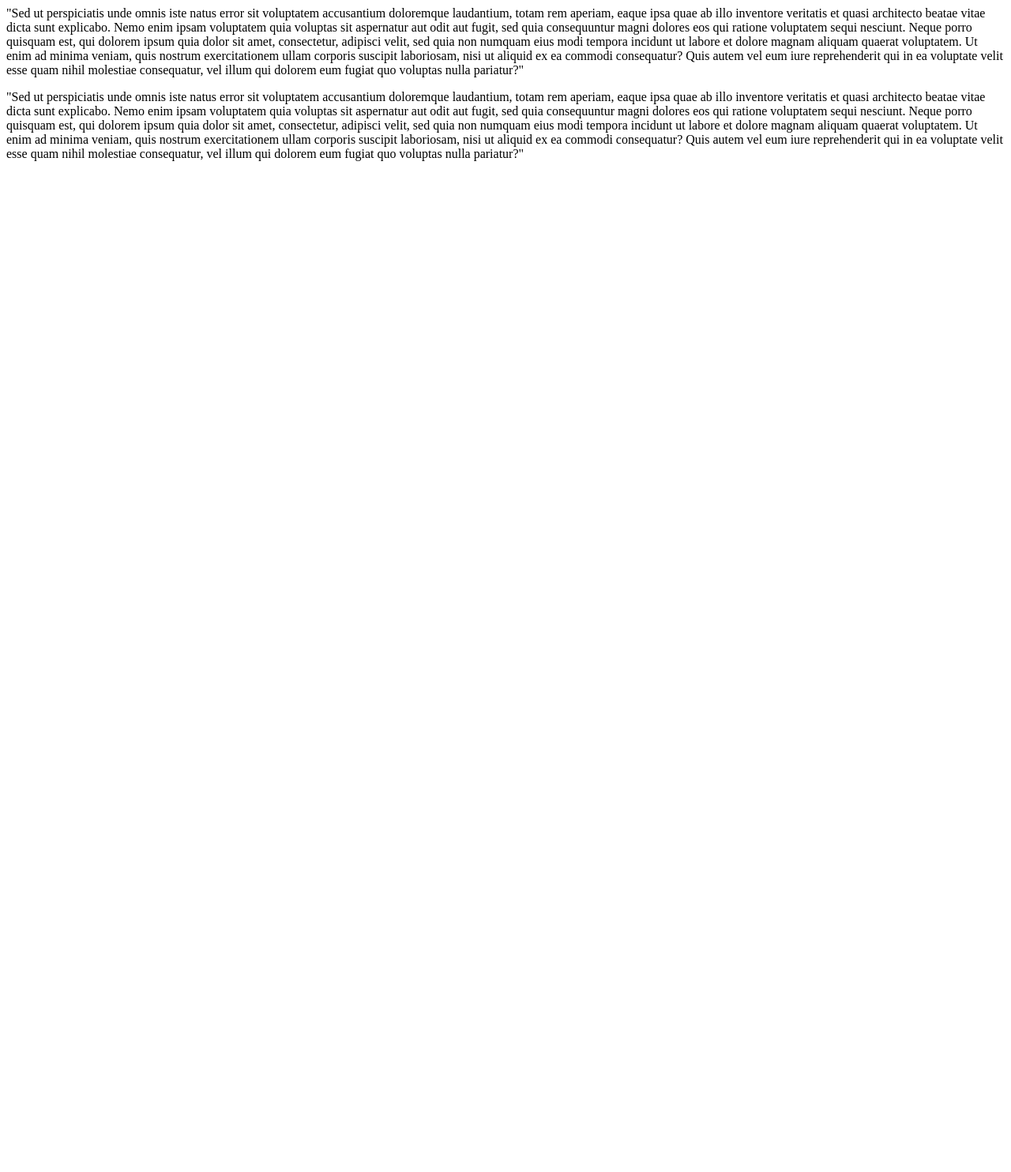
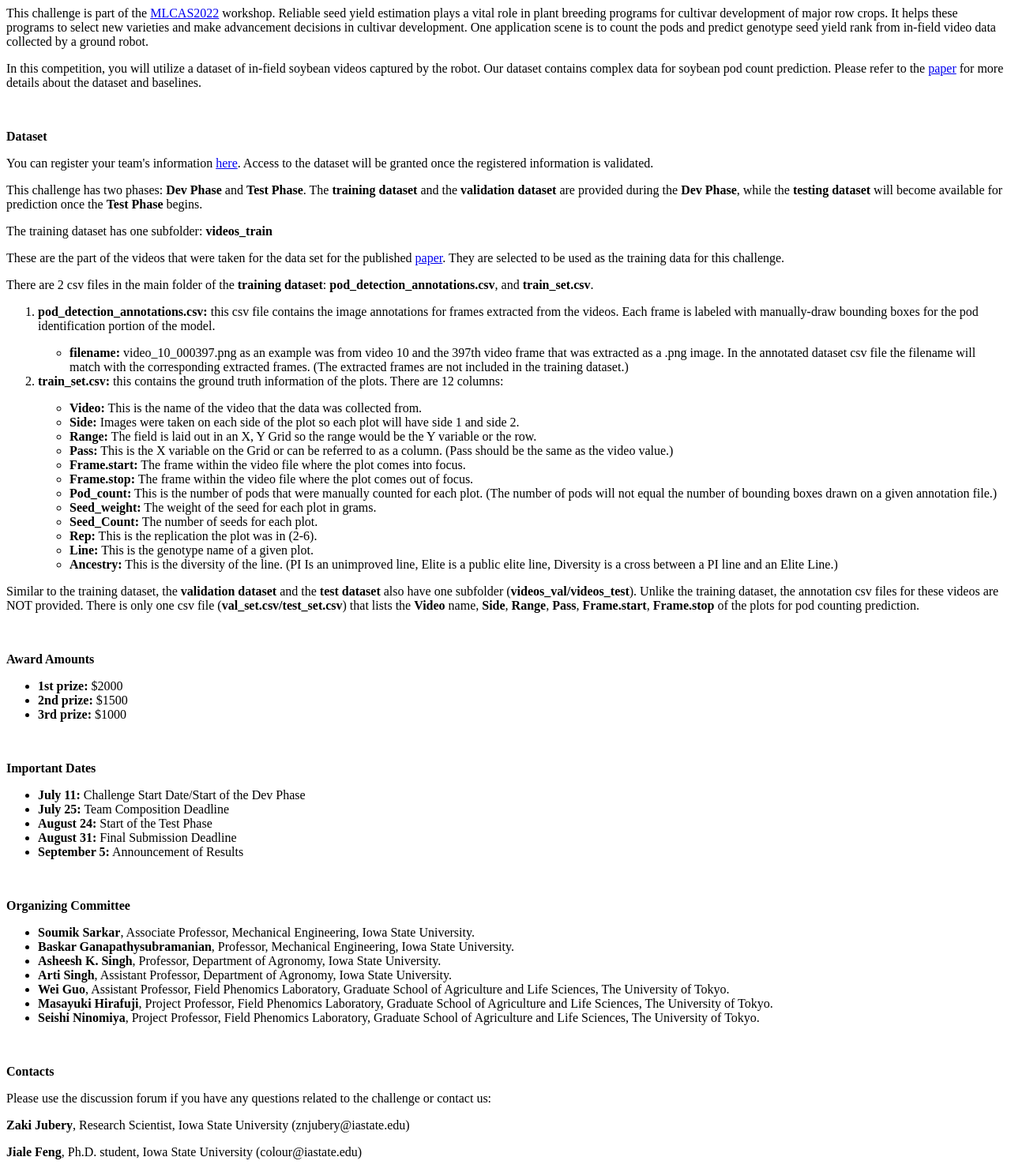
Before and after one commit to znjubery/mlcas_test, a Python web app: template templates/description.html in a window 1280 px wide. Shown: the whole page at 79% size. Before the commit the page ends 800 px from the top, so only its background shows below. Run offline with Jinja, Linux system fonts and the light colour scheme; the template is opened without the code that fills it, so the values that code supplies are empty.

Commit message:
Update description.html

```diff
--- a/templates/description.html
+++ b/templates/description.html
@@ -1,3 +1,77 @@
-<p>"Sed ut perspiciatis unde omnis iste natus error sit voluptatem accusantium doloremque laudantium, totam rem aperiam, eaque ipsa quae ab illo inventore veritatis et quasi architecto beatae vitae dicta sunt explicabo. Nemo enim ipsam voluptatem quia voluptas sit aspernatur aut odit aut fugit, sed quia consequuntur magni dolores eos qui ratione voluptatem sequi nesciunt. Neque porro quisquam est, qui dolorem ipsum quia dolor sit amet, consectetur, adipisci velit, sed quia non numquam eius modi tempora incidunt ut labore et dolore magnam aliquam quaerat voluptatem. Ut enim ad minima veniam, quis nostrum exercitationem ullam corporis suscipit laboriosam, nisi ut aliquid ex ea commodi consequatur? Quis autem vel eum iure reprehenderit qui in ea voluptate velit esse quam nihil molestiae consequatur, vel illum qui dolorem eum fugiat quo voluptas nulla pariatur?"</p>
+<p>This challenge is part of the <a href="https://mlcas2022.github.io/">MLCAS2022</a> workshop. Reliable seed yield estimation plays a vital role in plant breeding programs for cultivar development of major row crops. It helps these programs to select new varieties and make advancement decisions in cultivar development. One application scene is to count the pods and predict genotype seed yield rank from in-field video data collected by a ground robot.</p>
 
-<p>"Sed ut perspiciatis unde omnis iste natus error sit voluptatem accusantium doloremque laudantium, totam rem aperiam, eaque ipsa quae ab illo inventore veritatis et quasi architecto beatae vitae dicta sunt explicabo. Nemo enim ipsam voluptatem quia voluptas sit aspernatur aut odit aut fugit, sed quia consequuntur magni dolores eos qui ratione voluptatem sequi nesciunt. Neque porro quisquam est, qui dolorem ipsum quia dolor sit amet, consectetur, adipisci velit, sed quia non numquam eius modi tempora incidunt ut labore et dolore magnam aliquam quaerat voluptatem. Ut enim ad minima veniam, quis nostrum exercitationem ullam corporis suscipit laboriosam, nisi ut aliquid ex ea commodi consequatur? Quis autem vel eum iure reprehenderit qui in ea voluptate velit esse quam nihil molestiae consequatur, vel illum qui dolorem eum fugiat quo voluptas nulla pariatur?"</p>
+<p>In this competition, you will utilize a dataset of in-field soybean videos captured by the robot. Our dataset contains complex data for soybean pod count prediction. Please refer to the <a href="https://spj.sciencemag.org/journals/plantphenomics/2021/9846470/">paper</a> for more details about the dataset and baselines.</p>
+<br>
+
+<p><b>Dataset</b></p>
+
+<p>You can register your team's information <a href="https://forms.gle/wfghup33vwqXtZn7A">here</a>. Access to the dataset will be granted once the registered information is validated.</p>
+
+<p>This challenge has two phases: <b>Dev Phase</b> and <b>Test Phase</b>. The <b>training dataset</b> and the <b>validation dataset</b> are provided during the <b>Dev Phase</b>, while the <b>testing dataset</b> will become available for prediction once the <b>Test Phase</b> begins.</p>
+
+<p>The training dataset has one subfolder: <b>videos_train</b></p>
+<p>These are the part of the videos that were taken for the data set for the published <a href="https://spj.sciencemag.org/journals/plantphenomics/2021/9846470/">paper</a>. They are selected to be used as the training data for this challenge.</p>
+
+<p>There are 2 csv files in the main folder of the <b>training dataset</b>: <b>pod_detection_annotations.csv</b>, and <b>train_set.csv</b>.</p>
+<ol>
+<li><b>pod_detection_annotations.csv:</b> this csv file contains the image annotations for frames extracted from the videos. Each frame is labeled with manually-draw bounding boxes for the pod identification portion of the model.</p>
+<ul>
+<li><b>filename:</b> video_10_000397.png as an example was from video 10 and the 397th video frame that was extracted as a .png image. In the annotated dataset csv file the filename will match with the corresponding extracted frames. (The extracted frames are not included in the training dataset.)</li>
+</ul>
+</li>
+
+<li><b>train_set.csv:</b> this contains the ground truth information of the plots. There are 12 columns:</p>
+<ul>
+<li><b>Video:</b> This is the name of the video that the data was collected from. </li>
+<li><b>Side:</b> Images were taken on each side of the plot so each plot will have side 1 and side 2.</li>
+<li><b>Range:</b> The field is laid out in an X, Y Grid so the range would be the Y variable or the row.</li>
+<li><b>Pass:</b> This is the X variable on the Grid or can be referred to as a column. (Pass should be the same as the video value.)</li>
+<li><b>Frame.start:</b> The frame within the video file where the plot comes into focus.</li>
+<li><b>Frame.stop:</b> The frame within the video file where the plot comes out of focus.</li>
+<li><b>Pod_count:</b> This is the number of pods that were manually counted for each plot. (The number of pods will not equal the number of bounding boxes drawn on a given annotation file.)</li>
+<li><b>Seed_weight:</b> The weight of the seed for each plot in grams.</li>
+<li><b>Seed_Count:</b> The number of seeds for each plot.</li>
+<li><b>Rep:</b> This is the replication the plot was in (2-6).</li>
+<li><b>Line:</b> This is the genotype name of a given plot.</li>
+<li><b>Ancestry:</b> This is the diversity of the line. (PI Is an unimproved line, Elite is a public elite line, Diversity is a cross between a PI line and an Elite Line.) </li>
+</ul>
+</li>
+</ol>
+
+<p>Similar to the training dataset, the <b>validation dataset</b> and the <b>test dataset</b> also have one subfolder (<b>videos_val/videos_test</b>). Unlike the training dataset, the annotation csv files for these videos are NOT provided. There is only one csv file (<b>val_set.csv/test_set.csv</b>) that lists the <b>Video</b> name, <b>Side</b>, <b>Range</b>, <b>Pass</b>, <b>Frame.start</b>, <b>Frame.stop</b> of the plots for pod counting prediction.</p>
+
+<br>
+<p><b>Award Amounts</b></p>
+<ul>
+<li><b>1st prize:</b> $2000</li>
+<li><b>2nd prize:</b> $1500</li>
+<li><b>3rd prize:</b> $1000</li>
+</ul>
+
+<br>
+<p><b>Important Dates</b></p>
+<ul>
+<li><b>July 11:</b> Challenge Start Date/Start of the Dev Phase</li>
+<li><b>July 25:</b> Team Composition Deadline</li>
+<li><b>August 24:</b> Start of the Test Phase</li>
+<li><b>August 31:</b> Final Submission Deadline</li>
+<li><b>September 5:</b> Announcement of Results</li>
+</ul>
+
+<br>
+<p><b>Organizing Committee</b></p>
+<ul>
+<li><b>Soumik Sarkar</b>, Associate Professor, Mechanical Engineering, Iowa State University.</li>
+<li><b>Baskar Ganapathysubramanian</b>, Professor, Mechanical Engineering, Iowa State University.</li>
+<li><b>Asheesh K. Singh</b>, Professor, Department of Agronomy, Iowa State University.</li>
+<li><b>Arti Singh</b>, Assistant Professor, Department of Agronomy, Iowa State University.</li>
+<li><b>Wei Guo</b>, Assistant Professor, Field Phenomics Laboratory, Graduate School of Agriculture and Life Sciences, The University of Tokyo.</li>
+<li><b>Masayuki Hirafuji</b>, Project Professor, Field Phenomics Laboratory, Graduate School of Agriculture and Life Sciences, The University of Tokyo.</li>
+<li><b>Seishi Ninomiya</b>, Project Professor, Field Phenomics Laboratory, Graduate School of Agriculture and Life Sciences, The University of Tokyo.</li>
+</ul>
+
+<br>
+<p><b>Contacts</b></p>
+<p>Please use the discussion forum if you have any questions related to the challenge or contact us:</p>
+<p><b>Zaki Jubery</b>, Research Scientist, Iowa State University (znjubery@iastate.edu)</p>
+<p><b>Jiale Feng</b>, Ph.D. student, Iowa State University (colour@iastate.edu)</p>
```
